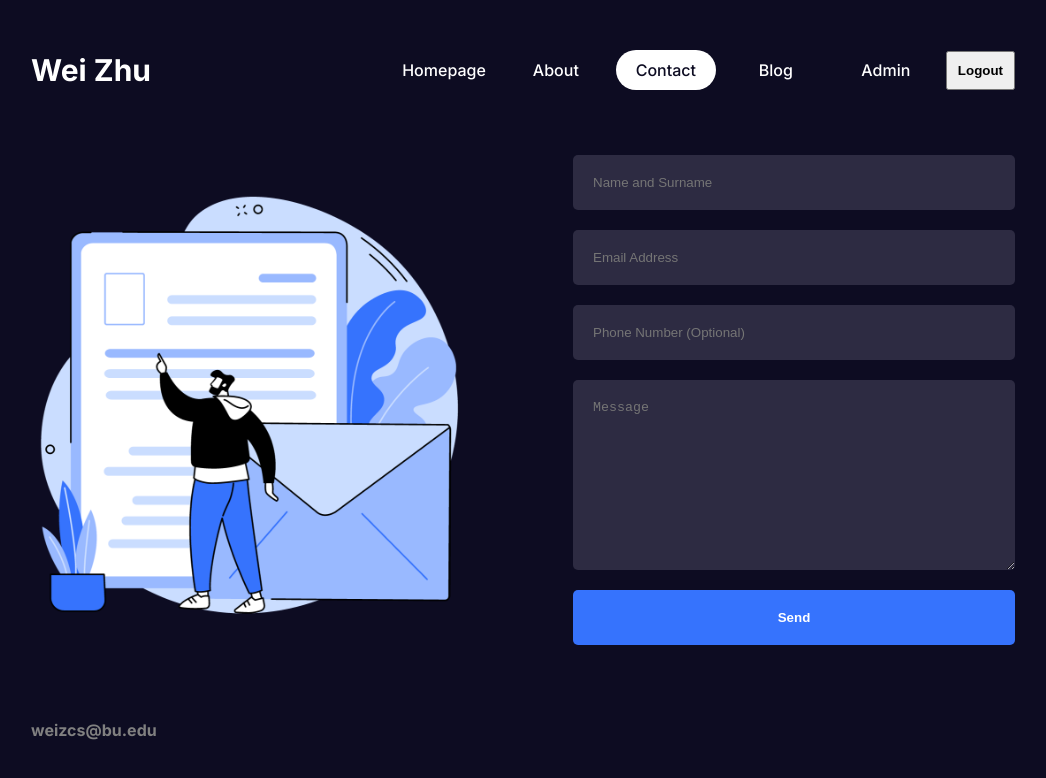
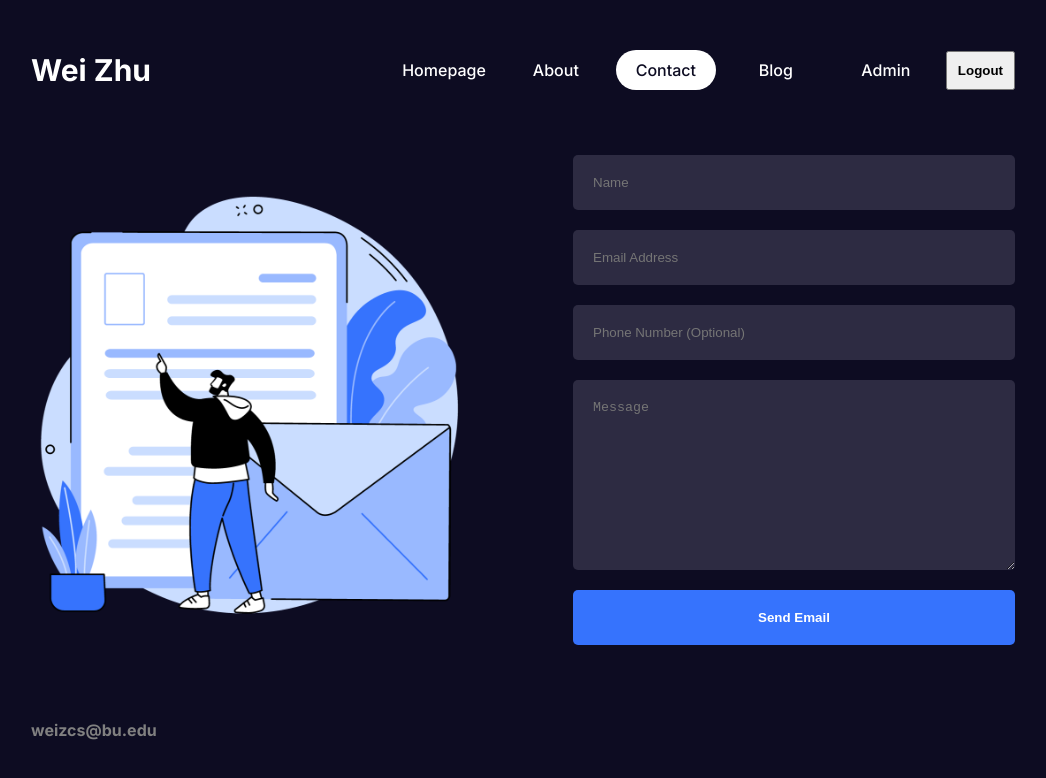
Before and after one commit to weixcss/next14-website, a Next.js app: page /contact in a window 1280 px wide. Shown: the top 778 px of the page, without its empty margins (117-1163 px from the left). Built offline with nearby package versions, Linux system fonts and the light colour scheme.

Commit message:
contact page finished

```diff
--- a/src/app/contact/page.jsx
+++ b/src/app/contact/page.jsx
@@ -8,15 +8,15 @@ export const metadata = {
 
 export default function ContactPage() {
   return (
-    <div className={styles.container}>
-      <div className={styles.imgContainer}>
+    <div className={styles.container}> {/* Contact Page Container*/}
+      <div className={styles.imgContainer}> {/* Contact Page Image Container*/}
         <Image src="/contact.png" alt="" fill className={styles.img} />
       </div>
-      <div className={styles.formContainer}>
+      <div className={styles.formContainer}> {/* Contact Page Form Container*/}
         {/* <HydrationTestNoSSR/> */}
         {/* <div suppressHydrationWarning>{a}</div> */}
         <form action="" className={styles.form}>
-          <input type="text" placeholder="Name and Surname" />
+          <input type="text" placeholder="Name" />
           <input type="text" placeholder="Email Address" />
           <input type="text" placeholder="Phone Number (Optional)" />
           <textarea
@@ -26,7 +26,7 @@ export default function ContactPage() {
             rows="10"
             placeholder="Message"
           ></textarea>
-          <button>Send</button>
+          <button>Send Email</button>
         </form>
       </div>
     </div>
```
